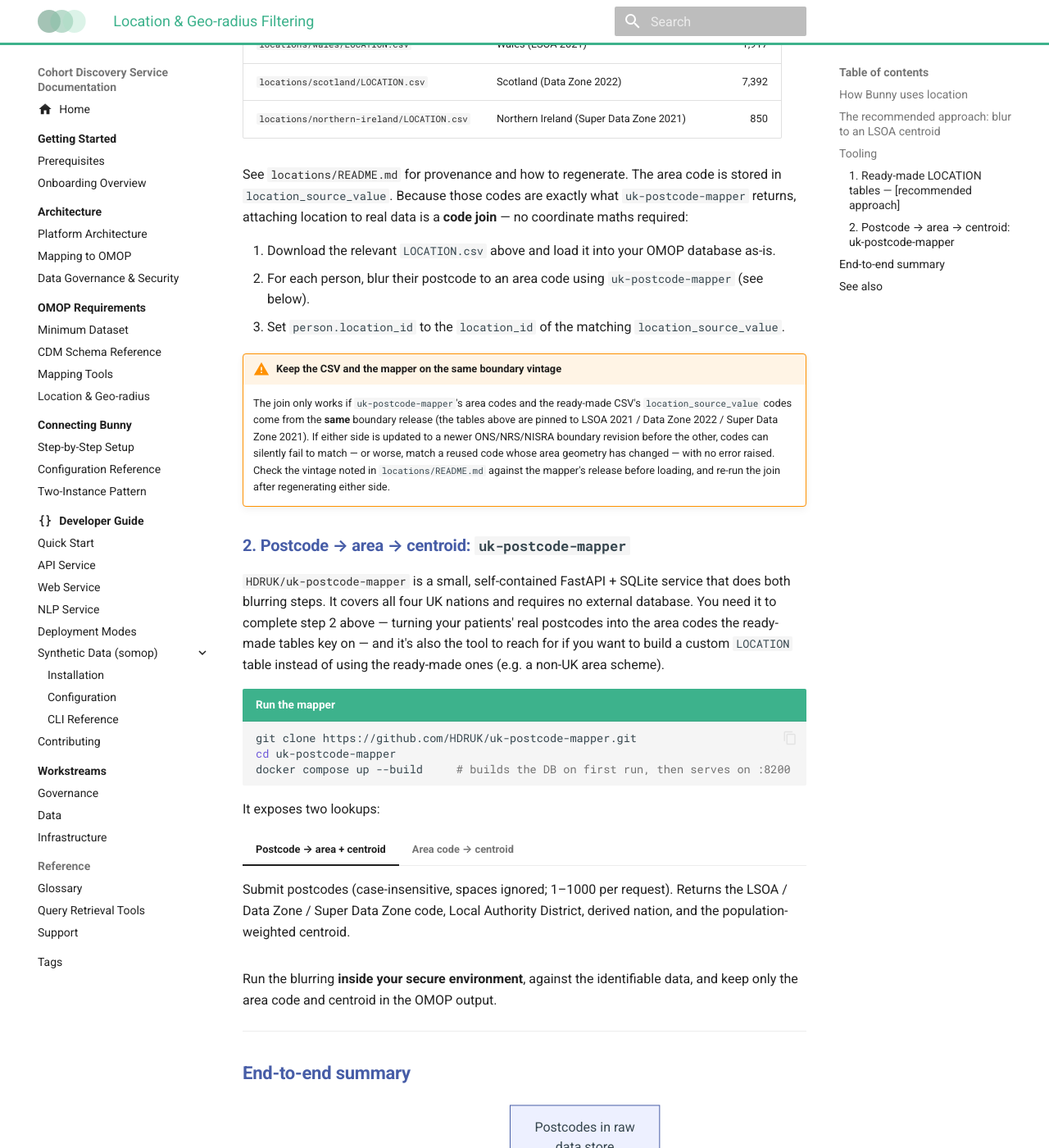
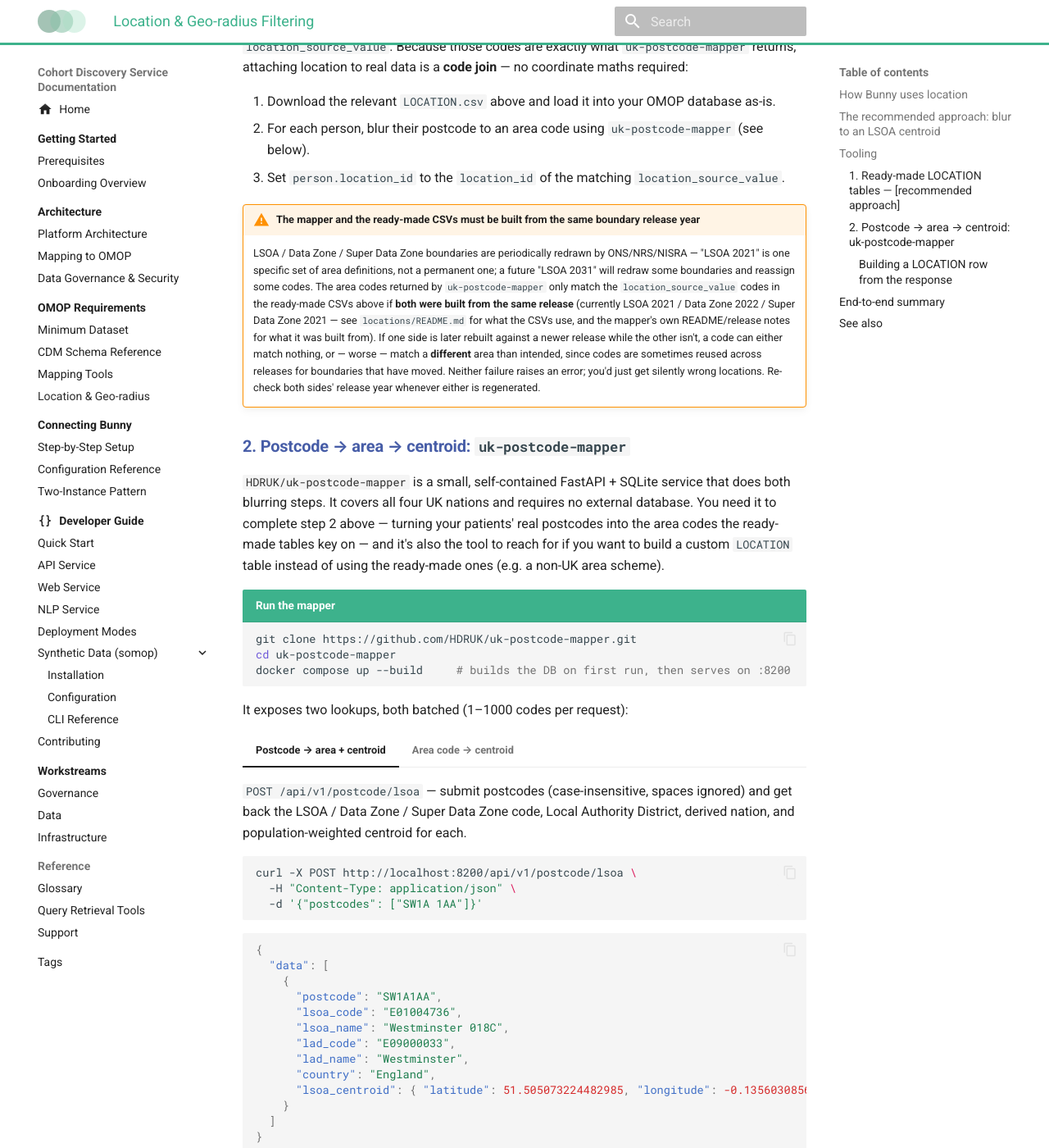
Before and after one commit to HDRUK/cohort-discovery-service-docs, an MkDocs documentation site: the page built from docs/omop/location.md, in a window 1280 px wide and 1400 px high, scrolled down 2815 px. Shown: the whole window at 82% size. Built offline with MkDocs 1.6.1 and Material for MkDocs 9.7.7, drawn with Linux system fonts in a browser that asks for light colours; comment, search, counter and statistics services are not loaded; the version menu is left out; some of the changed text lies outside the part shown.

Commit message:
more fixes

````diff
--- a/docs/omop/location.md
+++ b/docs/omop/location.md
@@ -1,6 +1,6 @@
 ---
 title: Location & Geo-radius Filtering
-description: How to add location to OMOP data for Bunny's geo-radius filter without holding patient location PII — by blurring postcodes to LSOA centroids
+description: How to add location to OMOP data for Bunny's geo-radius filter without holding identifiable patient location data — by blurring postcodes to LSOA centroids
 tags:
   - omop
   - location
@@ -14,14 +14,14 @@
 Bunny can answer **geographic** cohort queries — "how many matching patients live
 within *N* km of this point?" — using the OMOP `LOCATION` table. This page explains how
 to populate that table in a way that is useful for discovery **without** holding any
-patient location PII.
+identifiable patient location data.
 
 !!! info "Why not just store real coordinates?"
-    [Governance](../architecture/governance.md) requires that **all patient location PII
-    is withheld** before data enters the secure area — a postcode or exact coordinate is
-    identifying. Yet location filtering needs coordinates. The resolution is to store the
-    **centroid of a coarse statistical area** (LSOA / Data Zone) rather than a person's
-    real location: many people share the same point, so no individual is locatable.
+    [Governance](../architecture/governance.md) requires that **all identifiable patient
+    location data is withheld** before data enters the secure area — a postcode or exact
+    coordinate is identifying. Yet location filtering needs coordinates. The resolution is
+    to store the **centroid of a coarse statistical area** (LSOA / Data Zone) rather than
+    a person's real location: many people share the same point, so no individual is locatable.
 
 ---
 
@@ -60,7 +60,7 @@
 3. Store the centroid in the `LOCATION` table and link the person to it. Leave every other
    `LOCATION` field (`address_1`, `city`, `state`, `zip`, `county`, `country_concept_id`, …)
    `NULL` — none of them are needed for `GEO_RADIUS` and populating them from real addresses
-   would reintroduce the PII this approach avoids.
+   would reintroduce the identifiable data this approach avoids.
 
 Every person in the same area gets the **same** centroid, so the stored coordinate never
 identifies an individual — but the anonymity set size varies by nation, so don't treat it as a
@@ -80,21 +80,8 @@
 subject to Bunny's normal low-number suppression and rounding — see
 [Obfuscation settings](../bunny/configuration.md#obfuscation-settings) — but if you're
 running `GEO_RADIUS` combined with narrow clinical filters, treat the area size as a floor on
-how small a "safe" query can get, not a guarantee.
-
-```mermaid
-graph LR
-    A[Patient postcode<br/>identifiable — stays<br/>in raw data store] -->|uk-postcode-mapper| C[LSOA / Data Zone code<br/>e.g. E01000001]
-    R[Ready-made LOCATION.csv<br/>area code → centroid] -->|join on area code| E[(OMOP LOCATION table)]
-    C -->|join on area code| E
-    E -->|set person.location_id| F[Person]
-
-    style A fill:#e8833a,color:#fff
-    style E fill:#3db28c,color:#fff
-```
-
-*The postcode never leaves the raw data store; only the area code and centroid reach OMOP —
-and the centroid itself comes from the ready-made table, not from re-deriving it per patient.*
+how small a "safe" query can get, not a guarantee. See the [end-to-end summary](#end-to-end-summary)
+below for how this flow fits together.
 
 !!! tip "Why the centroid and not the area polygon?"
     Bunny's `GEO_RADIUS` rule works on a single point per location. A population-weighted
@@ -133,14 +120,19 @@
 2. For each person, blur their postcode to an area code using `uk-postcode-mapper` (see below).
 3. Set `person.location_id` to the `location_id` of the matching `location_source_value`.
 
-!!! warning "Keep the CSV and the mapper on the same boundary vintage"
-    The join only works if `uk-postcode-mapper`'s area codes and the ready-made CSV's
-    `location_source_value` codes come from the **same** boundary release (the tables above
-    are pinned to LSOA 2021 / Data Zone 2022 / Super Data Zone 2021). If either side is
-    updated to a newer ONS/NRS/NISRA boundary revision before the other, codes can silently
-    fail to match — or worse, match a reused code whose area geometry has changed — with no
-    error raised. Check the vintage noted in `locations/README.md` against the mapper's
-    release before loading, and re-run the join after regenerating either side.
+!!! warning "The mapper and the ready-made CSVs must be built from the same boundary release year"
+    LSOA / Data Zone / Super Data Zone boundaries are periodically redrawn by ONS/NRS/NISRA —
+    "LSOA 2021" is one specific set of area definitions, not a permanent one; a future
+    "LSOA 2031" will redraw some boundaries and reassign some codes. The area codes returned
+    by `uk-postcode-mapper` only match the `location_source_value` codes in the ready-made
+    CSVs above if **both were built from the same release** (currently LSOA 2021 / Data Zone
+    2022 / Super Data Zone 2021 — see `locations/README.md` for what the CSVs use, and the
+    mapper's own README/release notes for what it was built from). If one side is later
+    rebuilt against a newer release while the other isn't, a code can either match nothing,
+    or — worse — match a **different** area than intended, since codes are sometimes reused
+    across releases for boundaries that have moved. Neither failure raises an error; you'd
+    just get silently wrong locations. Re-check both sides' release year whenever either is
+    regenerated.
 
 ### 2. Postcode → area → centroid: `uk-postcode-mapper`
 
@@ -157,21 +149,84 @@
 docker compose up --build     # builds the DB on first run, then serves on :8200
 ```
 
-It exposes two lookups:
+It exposes two lookups, both batched (1–1000 codes per request):
 
 === "Postcode → area + centroid"
 
-    Submit postcodes (case-insensitive, spaces ignored; 1–1000 per request). Returns the
-    LSOA / Data Zone / Super Data Zone code, Local Authority District, derived nation, and
-    the population-weighted centroid.
+    `POST /api/v1/postcode/lsoa` — submit postcodes (case-insensitive, spaces ignored) and
+    get back the LSOA / Data Zone / Super Data Zone code, Local Authority District, derived
+    nation, and population-weighted centroid for each.
+
+    ```bash
+    curl -X POST http://localhost:8200/api/v1/postcode/lsoa \
+      -H "Content-Type: application/json" \
+      -d '{"postcodes": ["SW1A 1AA"]}'
+    ```
+
+    ```json
+    {
+      "data": [
+        {
+          "postcode": "SW1A1AA",
+          "lsoa_code": "E01004736",
+          "lsoa_name": "Westminster 018C",
+          "lad_code": "E09000033",
+          "lad_name": "Westminster",
+          "country": "England",
+          "lsoa_centroid": { "latitude": 51.505073224482985, "longitude": -0.13560308569101265 }
+        }
+      ]
+    }
+    ```
 
 === "Area code → centroid"
 
-    Submit LSOA / Data Zone / Super Data Zone codes directly to retrieve their centroids —
-    useful if your source data already carries an area code rather than a postcode.
+    `POST /api/v1/lsoa/centroid` — submit LSOA / Data Zone / Super Data Zone codes directly
+    to retrieve their centroids. Useful if your source data already carries an area code
+    rather than a postcode, or if you're building a custom `LOCATION` table (see below).
+
+    ```bash
+    curl -X POST http://localhost:8200/api/v1/lsoa/centroid \
+      -H "Content-Type: application/json" \
+      -d '{"lsoa_codes": ["E01004736"]}'
+    ```
+
+    ```json
+    {
+      "data": [
+        {
+          "lsoa_code": "E01004736",
+          "lsoa_name": "Westminster 018C",
+          "lsoa_centroid": { "latitude": 51.505073224482985, "longitude": -0.13560308569101265 }
+        }
+      ]
+    }
+    ```
 
 Run the blurring **inside your secure environment**, against the identifiable data, and
 keep only the area code and centroid in the OMOP output.
+
+#### Building a `LOCATION` row from the response
+
+The mapper is a plain lookup API — it doesn't emit an OMOP `location_id` or a ready-to-load
+CSV. If you're not using the [ready-made tables](#1-ready-made-location-tables-recommended-approach)
+(e.g. you need a non-UK area scheme), assign your own surrogate `location_id` per distinct
+area code your patients resolve to, and map the rest straight from the response — leaving
+every other field `NULL`, [as above](#the-recommended-approach-blur-to-an-lsoa-centroid):
+
+```sql title="One row per distinct area code"
+INSERT INTO location (location_id, location_source_value, latitude, longitude)
+VALUES (1, 'E01004736', 51.505073224482985, -0.13560308569101265);
+```
+
+```sql title="Then link each person to their area's row"
+UPDATE person
+SET location_id = (SELECT location_id FROM location WHERE location_source_value = 'E01004736')
+WHERE person_id = 123;
+```
+
+This is exactly what the ready-made tables already do for you — building your own is only
+worth it for a non-UK area scheme, or if you want tighter control over which areas get a row.
 
 ---
 
@@ -180,12 +235,20 @@
 ```mermaid
 graph TD
     P[Postcodes in raw<br/>data store] -->|blur, in secure env| M[uk-postcode-mapper<br/>→ area code]
-    L[Ready-made LOCATION.csv<br/>area code → centroid] --> DB[(OMOP 5.4 database)]
-    M -->|join on area code| DB
+    M -->|matches area code,<br/>sets person.location_id| DB[(OMOP 5.4 database)]
+    M -.->|optional: bulk area code<br/>→ centroid lookup| CUSTOM[Custom-built LOCATION.csv]
+    HDRUK[HDRUK ready-made<br/>LOCATION.csv] --> DB
+    CUSTOM --> DB
     DB -->|OMOP_LOCATION_ENABLED| BUNNY[Bunny GEO_RADIUS filter]
 
     style DB fill:#3db28c,color:#fff
+    style HDRUK fill:#cfe8dc,color:#000
+    style CUSTOM fill:#f5d9a8,color:#000
 ```
+
+*Green = the [HDRUK-provided](#1-ready-made-location-tables-recommended-approach) table
+(recommended); amber = a [custom-built](#building-a-location-row-from-the-response) one,
+via the mapper's area-code-to-centroid lookup — only needed for a non-UK area scheme.*
 
 | Step | Where | What leaves it |
 |------|-------|----------------|
@@ -200,5 +263,5 @@
 - [Minimum dataset](minimum-dataset.md) — the CDM 5.4 location exception
 - [CDM Schema Reference](schema.md) — `LOCATION` table fields
 - [Bunny configuration](../bunny/configuration.md) — `OMOP_LOCATION_ENABLED`
-- [Data Governance & Security](../architecture/governance.md) — PII withholding
+- [Data Governance & Security](../architecture/governance.md) — identifiable data withholding
 - [Synthetic data (somop)](../developers/somop/index.md) — generate test data with a populated `LOCATION` table
````
